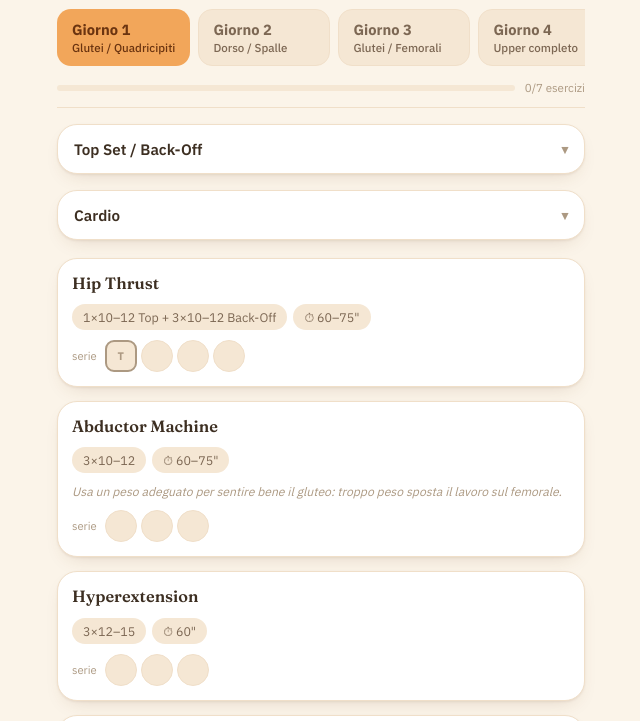
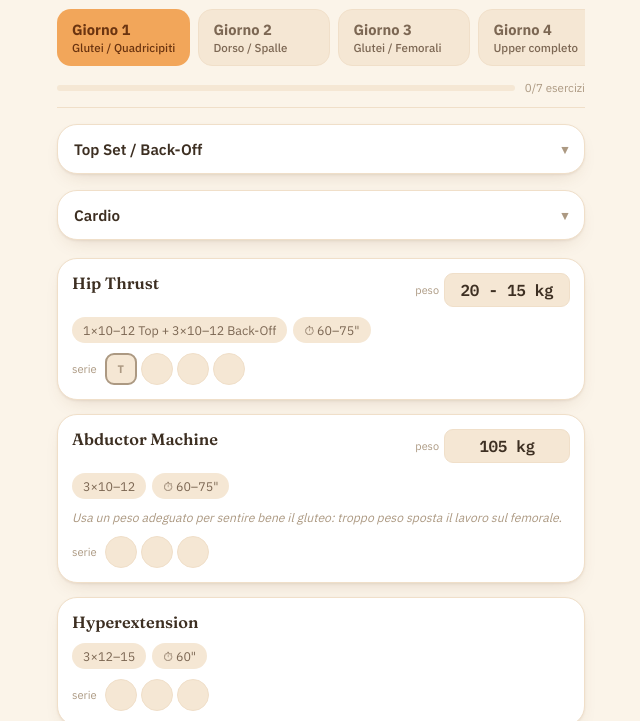
Before and after one commit to sbrogliato/SchedaPalestra, a plain HTML site: page index.html in a window 1280 px wide. Shown: the part 67-788 px from the top of the page, without its empty margins (319-959 px from the left). Drawn offline with Linux system fonts and the light colour scheme.

Commit message:
Add weights to exercises in workout plan

```diff
--- a/index.html
+++ b/index.html
@@ -230,12 +230,12 @@
 
   var PLAN = [
     { key:'day1', label:'Giorno 1', focus:'Glutei / Quadricipiti', exercises:[
-      { name:'Hip Thrust', sets:'1×10–12 Top + 3×10–12 Back-Off', rest:'60–75"' },
-      { name:'Abductor Machine', sets:'3×10–12', rest:'60–75"', note:'Usa un peso adeguato per sentire bene il gluteo: troppo peso sposta il lavoro sul femorale.' },
+      { name:'Hip Thrust', sets:'1×10–12 Top + 3×10–12 Back-Off', rest:'60–75"', weight:'20 - 15 kg' },
+      { name:'Abductor Machine', sets:'3×10–12', rest:'60–75"', note:'Usa un peso adeguato per sentire bene il gluteo: troppo peso sposta il lavoro sul femorale.', weight:'105 kg' },
       { name:'Hyperextension', sets:'3×12–15', rest:'60"' },
       { name:'Affondi Bulgari', sets:'3×10–12 / gamba', rest:'2 min' },
-      { name:'Leg Extension', sets:'1×10–12 Top + 2×10–12 Back-Off', rest:'90"' },
-      { name:'Hack Squat', sets:'1×10–12 Top + 3×10–12 Back-Off', rest:'2 min' },
+      { name:'Leg Extension', sets:'1×10–12 Top + 2×10–12 Back-Off', rest:'90"', weight:'20 - 17,5 kg / parte' },
+      { name:'Hack Squat', sets:'1×10–12 Top + 3×10–12 Back-Off', rest:'2 min', weight:'2,5 - 0 kg' },
       { name:'Calf Raise su step', sets:'3×12', rest:'60"' }
     ]},
     { key:'day2', label:'Giorno 2', focus:'Dorso / Spalle', exercises:[
@@ -245,26 +245,26 @@
       { name:'Shoulder Press', sets:'1×10–12 Top + 3×10–12 Back-Off', rest:'60"', note:'A scelta: con pesi su panca oppure con macchinario.', weight:'8 - 6 kg' },
       { name:'Alzate laterali', sets:'3×10–12', rest:'60"', weight:'8 - 6 kg' },
       { name:'Pull Face', sets:'3×10–12', rest:'60/90"', weight:'5 - 3,75 kg' },
-      { name:'Curl manubri', sets:'2×10–12', rest:'60"', weight:'10 - 8 kg' },
+      { name:'Curl manubri', sets:'2×10–12', rest:'60"', weight:'8 kg' },
       { name:'Calf Raise su step', sets:'3×12', rest:'60"' }
     ]},
     { key:'day3', label:'Giorno 3', focus:'Glutei / Femorali', exercises:[
-      { name:'Leg Curl', sets:'1×10–12 Top + 3×10–12 Back-Off', rest:'120"' },
-      { name:'Hip Thrust', sets:'1×10–12 Top + 3×10–12 Back-Off', rest:'90"' },
-      { name:'Leg Curl Sdraiata', sets:'1×10–12 Top + 3×10–12 Back-Off', rest:'90"' },
+      { name:'Leg Curl', sets:'1×10–12 Top + 3×10–12 Back-Off', rest:'120"', weight:'46,75 - 42,75 kg' },
+      { name:'Hip Thrust', sets:'1×10–12 Top + 3×10–12 Back-Off', rest:'90"', weight:'20 - 15 kg' },
+      { name:'Leg Curl Sdraiata', sets:'1×10–12 Top + 3×10–12 Back-Off', rest:'90"', weight:'30 - 25 kg' },
       { name:'Affondi sul posto', sets:'3×10–12 / gamba', rest:'120"' },
       { name:'Slanci al cavo basso (posteriore)', sets:'3×10–12', rest:'60"' },
-      { name:'Abductor Machine', sets:'3×10–12', rest:'60"' },
+      { name:'Abductor Machine', sets:'3×10–12', rest:'60"', weight:'105 kg' },
       { name:'Calf Raise su step', sets:'3×12', rest:'60"' },
       { name:'Addome alla panca romana', sets:'3×12', rest:'60"' }
     ]},
     { key:'day4', label:'Giorno 4', focus:'Upper completo', exercises:[
-      { name:'Pulley con barra larga', sets:'1×10–12 Top + 3×10–12 Back-Off', rest:'120"' },
-      { name:'Lat Machine presa neutra', sets:'3×10–12', rest:'90"', note:'Usa la barra nera, larghezza media.' },
-      { name:'Alzate laterali', sets:'4×10–12', rest:'60"' },
-      { name:'Reverse Fly (per spalle)', sets:'3×10–12', rest:'60–75"' },
-      { name:'Pushdown con corda', sets:'3×10–12', rest:'60"' },
-      { name:'Curl al cavo basso', sets:'3×10–12', rest:'60"' }
+      { name:'Pulley con barra larga', sets:'1×10–12 Top + 3×10–12 Back-Off', rest:'120"', weight:'40 - 33 kg' },
+      { name:'Lat Machine presa neutra', sets:'3×10–12', rest:'90"', note:'Usa la barra nera, larghezza media.', weight:'33 kg' },
+      { name:'Alzate laterali', sets:'4×10–12', rest:'60"', weight:'6 kg' },
+      { name:'Reverse Fly (per spalle)', sets:'3×10–12', rest:'60–75"', weight:'25 kg' },
+      { name:'Pushdown con corda', sets:'3×10–12', rest:'60"', weight:'13,75 kg' },
+      { name:'Curl al cavo basso', sets:'3×10–12', rest:'60"', weight:'13,75 kg' }
     ]}
   ];
 
```
